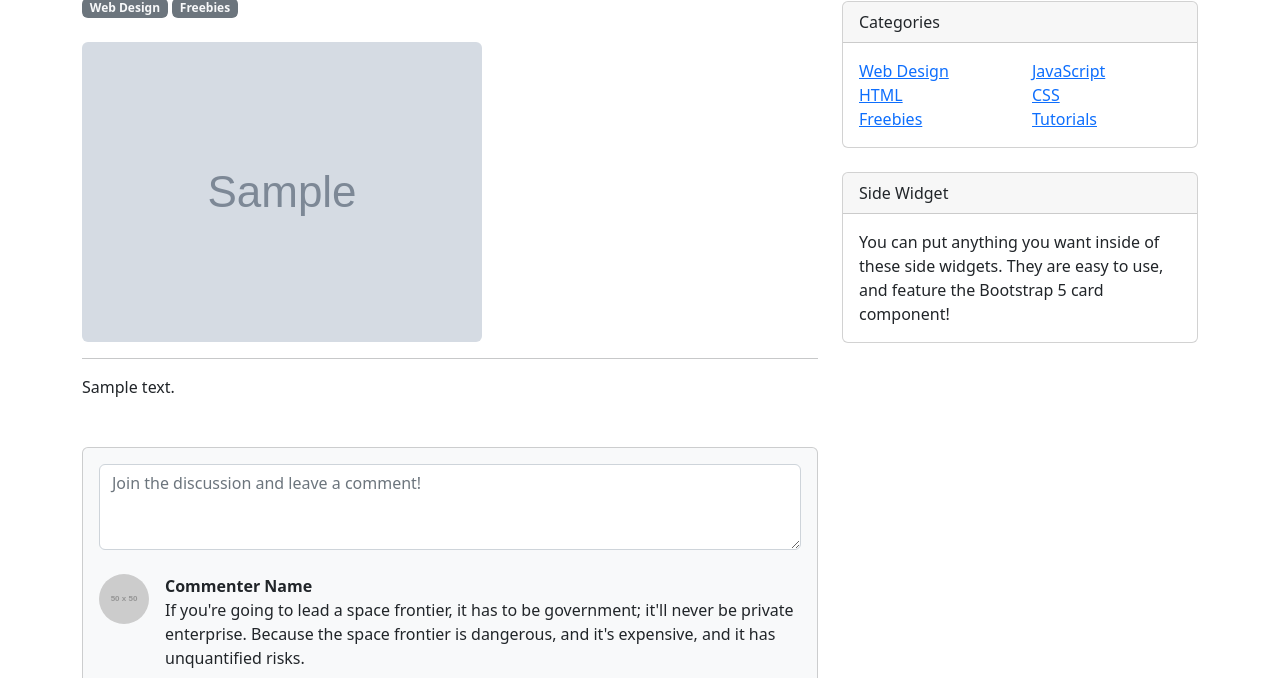
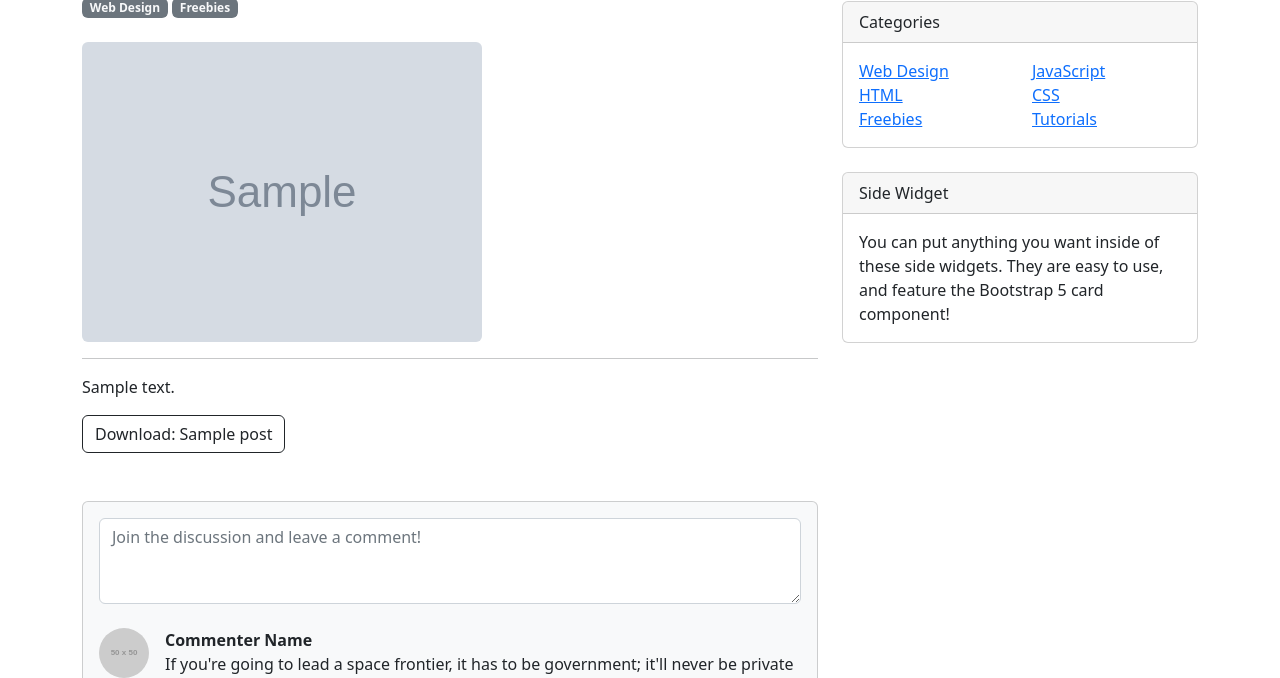
Before and after one commit to uysung/web_page1, a Django app: template web_page1/blog/templates/blog/post_detail.html in a window 1280 px wide. Shown: the part 240-918 px from the top of the page. Run offline with Django 3.2, Linux system fonts and the light colour scheme; the template is opened without the code that fills it: most values are stand-ins (such as "Sample title", 1, 10 or a date in 2020); grey boxes marked "Sample" are stand-in pictures; grey boxes labelled with a size stand in for pictures from a placeholder-image service; some libraries are stand-ins or nearby versions.

Commit message:
첨부파일이 있을 경우 포스트 상세 페이지에 다운로드 버튼 출력하기

```diff
--- a/web_page1/blog/templates/blog/post_detail.html
+++ b/web_page1/blog/templates/blog/post_detail.html
@@ -6,12 +6,15 @@
         <meta name="viewport" content="width=device-width, initial-scale=1, shrink-to-fit=no" />
         <meta name="description" content="" />
         <meta name="author" content="" />
+
         <title>{{ post.title }} - Blog</title>
+
         <!-- Favicon-->
         <link rel="icon" type="image/x-icon" href="assets/favicon.ico" />
         <!-- Core theme CSS (includes Bootstrap)-->
         <link href="css/styles.css" rel="stylesheet" />
         <link rel="stylesheet" href="{% static 'blog/bootstrap/bootstrap.min.css' %}", media="screen">
+        <script src="https://fontawesome.com/kits/61a4c086a3.js" crossorigin="anonymous"></script>
 
     </head>
     <body>
@@ -62,7 +65,24 @@
 
                         <!-- Post content-->
                         <section class="mb-5">
-                            {{ post.content}}
+                            <p>{{ post.content }}</p>
+                            {% if post.file_upload %}
+                                <a href="{{ post.file_upload.url }}" class="btn btn-outline-dark" role="button" download>
+                                Download:
+
+                                    {% if post.get_file_ext == 'csv' %}
+                                        <i class="fa-solid fa-file-csv"></i>
+                                    {% elif post.get_file_ext == 'xlsx' or post.get_file_ext == 'xls' %}
+                                        <i class="fa-solid fa-file-excel"></i>
+                                    {% elif post.get_file_ext == 'docx' or post.get_file_ext == 'doc' %}
+                                        <i class="fa-solid fa-file-word"></i>
+                                    {% else %}
+                                        <i class="fa-solid fa-file"></i>
+                                    {% endif %}
+                                    {{ post.get_file_name }}
+                                </a>
+                            {% endif %}
+
                         </section>
 
                     </article>
```
Also changed, not shown: web_page1/blog/models.py (+8 -0 lines).
